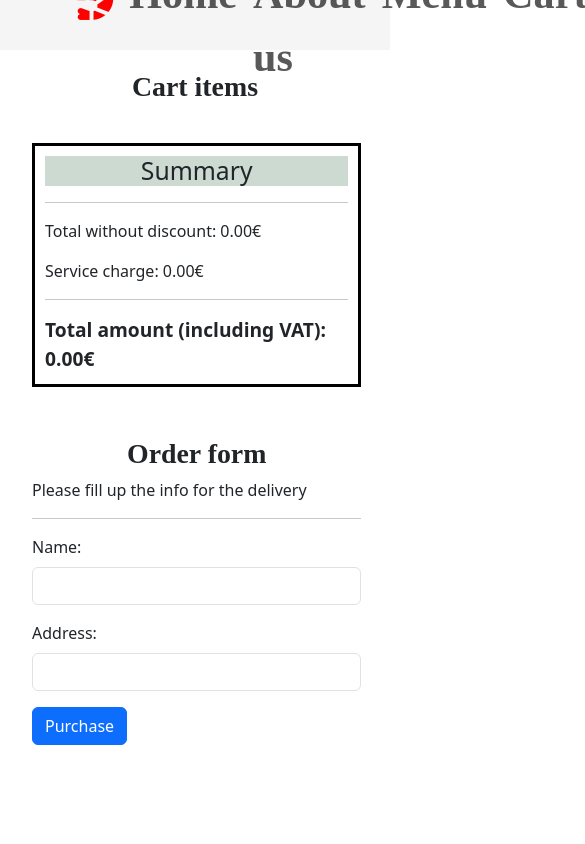
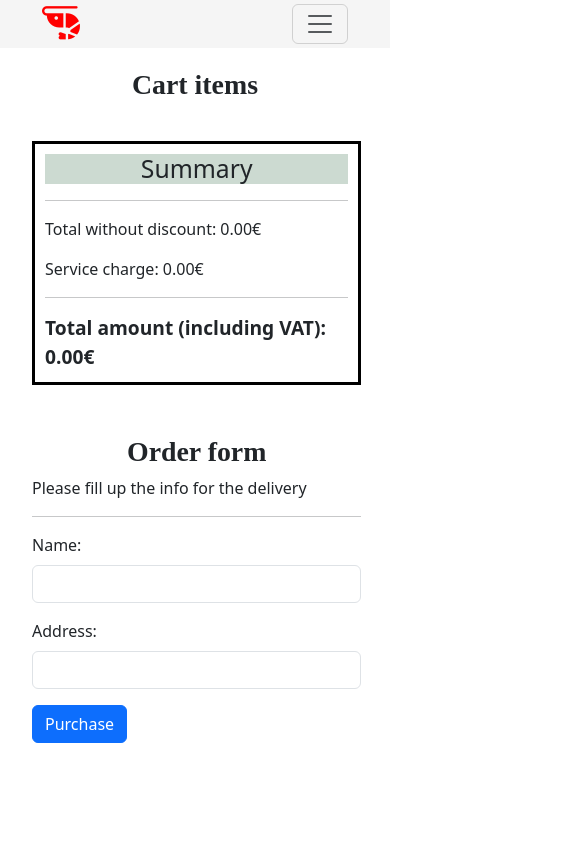
Before and after one commit to stavrosan/Online-order-shop, an Angular app: page /order in a window 390 px wide. Shown: the top 844 px of the page, 585 px wide, since content can reach past the window. Built offline with nearby package versions, Linux system fonts and the light colour scheme.

Commit message:
navbar update

```diff
--- a/src/app/navbar/navbar.component.css
+++ b/src/app/navbar/navbar.component.css
@@ -1,7 +1,7 @@
 
 .navbar{
-height: 80px;
 background-color: whitesmoke;
+z-index: 1;
 }
 
 a{
@@ -14,8 +14,19 @@ font-family: 'Great Vibes';
 @media screen and (max-width:480px){
 
     .navbar{
-        height: 50px;
         padding: 0 30px;
+        background-color: whitesmoke;
+        }
+
+    .navbrar-nav{
+        background-color: whitesmoke;
+    }
+
+    a{
+        font-weight: bold;
+        font-size: 3vh;
+        font-family: 'Great Vibes';
+
         }
 
 
--- a/src/app/navbar/navbar.component.html
+++ b/src/app/navbar/navbar.component.html
@@ -1,13 +1,16 @@
-<nav class="navbar navbar-expand">
+
+  <nav class="navbar navbar-expand-lg">
     <div class="container-fluid">
-      <div class="collapse navbar-collapse" id="navbarNavAltMarkup">
+        <a class="navbar-brand" routerLink="/home"><i class="fa-solid fa-shrimp fa-xl" style="color:red"></i></a>
+        <button class="navbar-toggler" type="button" data-bs-toggle="collapse" data-bs-target="#navbarNav" aria-controls="navbarNav" aria-expanded="false" aria-label="Toggle navigation">
+            <span class="navbar-toggler-icon"></span>
+        </button>
+        <div class="collapse navbar-collapse" id="navbarNav">
             <div class="navbar-nav">
-          <a class="nav-link" routerLink="/home"><i class="fa-solid fa-shrimp fa-xl" style="color:red"></i></a>
                 <a class="nav-link" routerLink="/home">Home</a>
                 <a class="nav-link" routerLink="/about">About us</a>
                 <a class="nav-link" aria-current="page" routerLink="/">Menu</a>
                 <a class="nav-link" routerLink="/order">Cart</a>
-         <!-- navbar component with routerLinks for all the components-->
             </div>
         </div>
     </div>
--- a/src/app/order/order.component.css
+++ b/src/app/order/order.component.css
@@ -89,6 +89,20 @@ width: 60%; /* Change the width to keep it smaller*/
 }
 
 @media screen and (max-width:480px){
+
+  .card{
+    display:flex;
+    flex-direction:column;
+
+  }
+
+  .card-body{
+    background-color:rgb(204, 218, 209);
+    color:black;
+    padding:5px 5px;
+    width: 200px;
+
+  }
   .right {
     position: relative;
     top: 10px;
```
Lines whose indentation alone changed are shown as unchanged.
